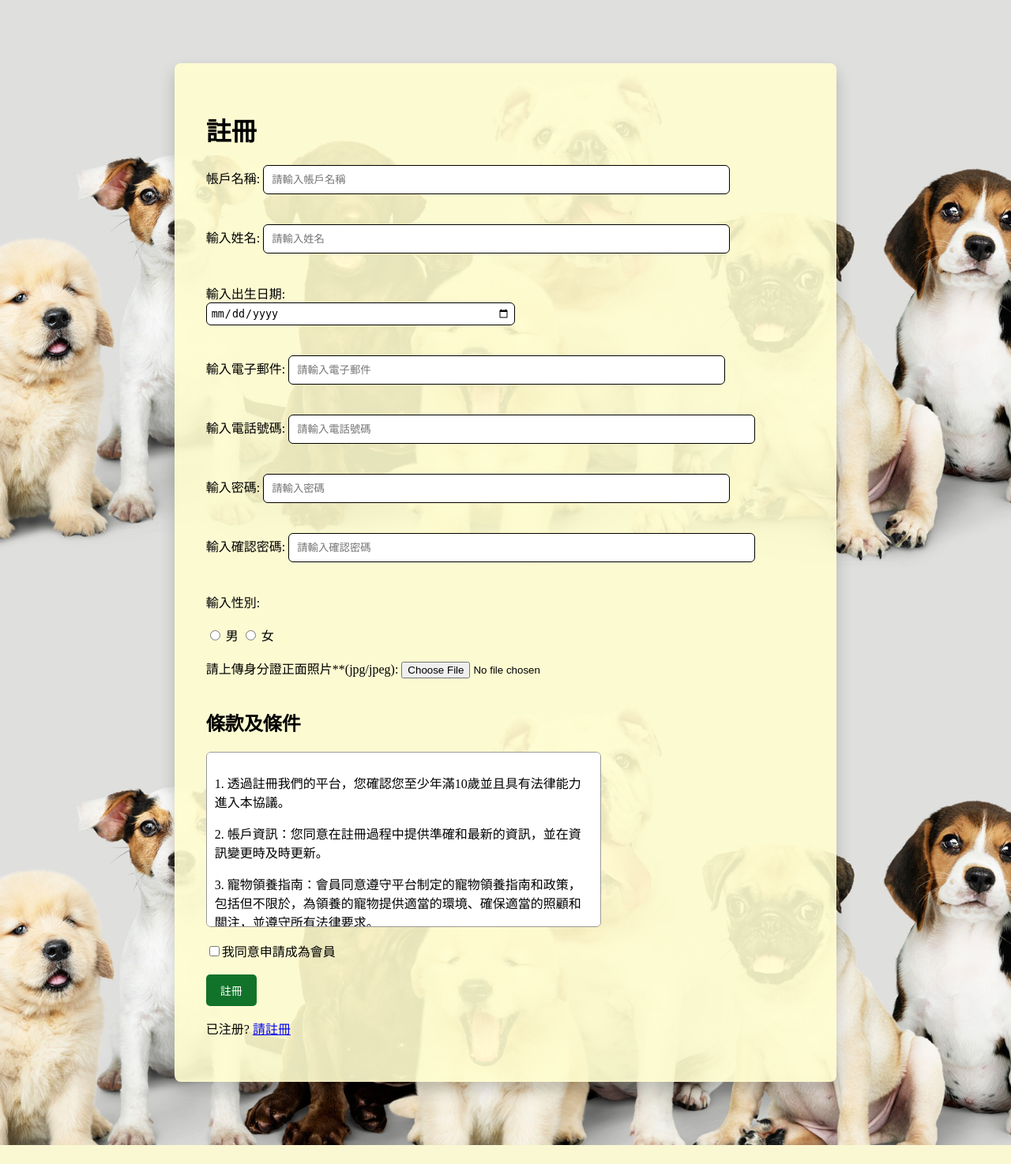
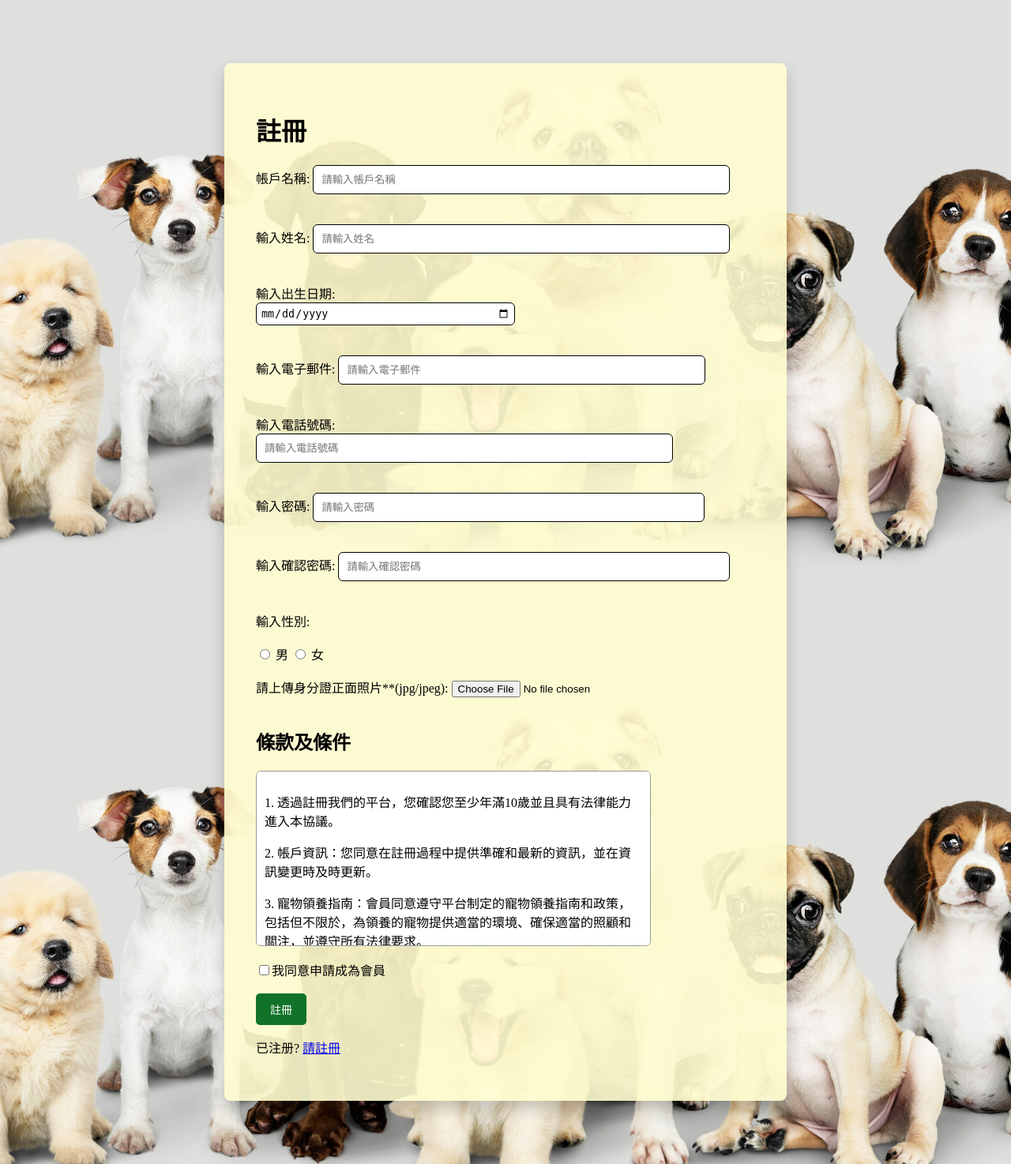
Before and after one commit to liuuu04/SA, a PHP site: page /signup.php in a window 1280 px wide. Shown: the whole page at 79% size. Before the commit the page ends 1450 px from the top, so only its background shows below. Run offline with PHP 8.4, Linux system fonts and the light colour scheme.

Commit message:
Update stylesignup.css

```diff
--- a/stylesignup.css
+++ b/stylesignup.css
@@ -5,7 +5,7 @@ body {
 
   #form {
     background-color: rgba(255, 253, 208,0.9);
-    width: 60%; /* Adjusted width */
+    width: 50%; /* Adjusted width */
     border-radius: 8px;
     margin: 80px auto;
     padding: 40px;
@@ -49,12 +49,17 @@ body {
   }
 
   #form input[type="text"],
-
-#form textarea,
-#form select {
-  width: 75%;
+  #form textarea{
+    width: 80%;
     padding: 10px;
     margin-bottom: 20px;
+    border-radius: 6px;
+    border: 1.5px solid;
+  }
+  #form select{
+    width: 35%;
+    padding: 5px;
+    margin-bottom: 8px;
     border-radius: 6px;
     border: 1.5px solid;
   }
```
Lines whose indentation alone changed are shown as unchanged.
